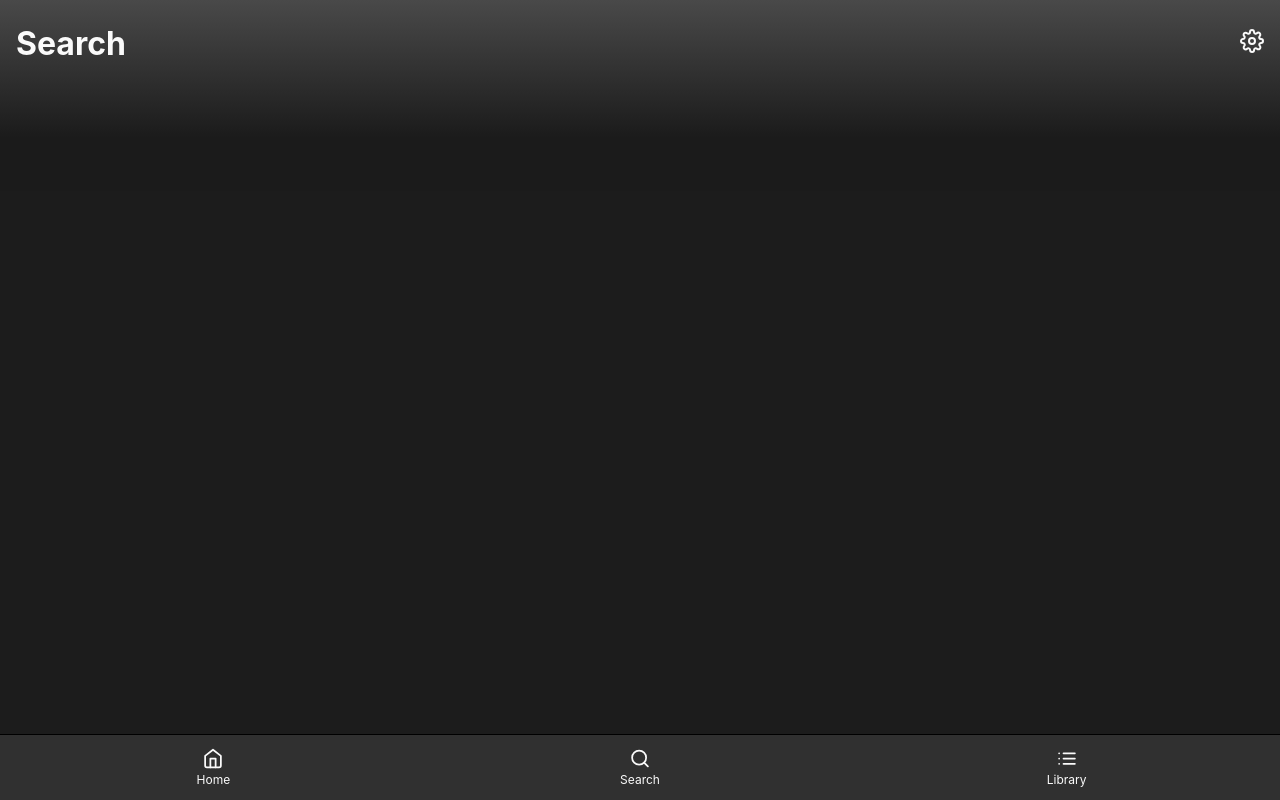
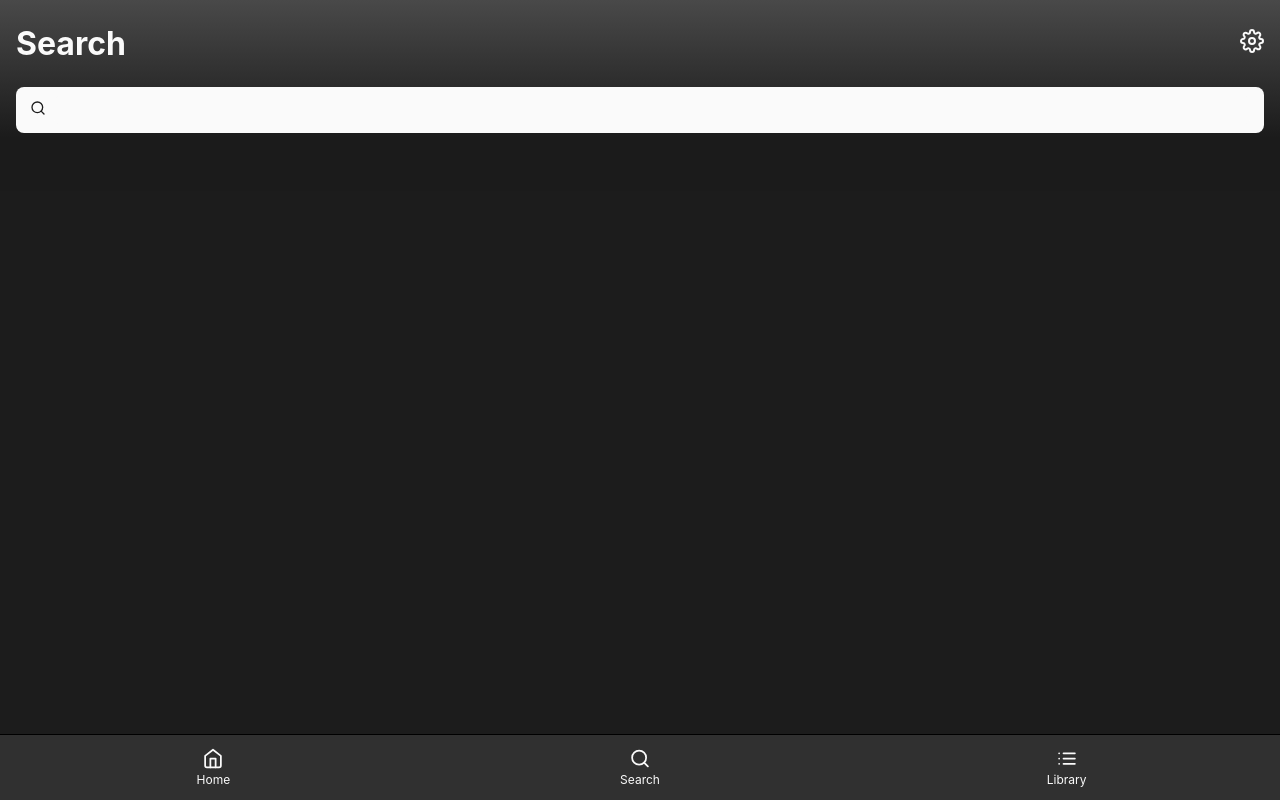
Before and after one commit to ethanling/trash-talkers-learn, a React (Create React App) app: page /search in a window 1280 px wide. Built offline with nearby package versions, Linux system fonts and the light colour scheme.

Commit message:
Update search

```diff
--- a/src/index.css
+++ b/src/index.css
@@ -9,7 +9,13 @@ body {
     'Ubuntu', 'Cantarell', 'Fira Sans', 'Droid Sans', 'Helvetica Neue',
     sans-serif;
 	-webkit-font-smoothing: antialiased;
-	-moz-osx-font-smoothing: grayscale;
+    -moz-osx-font-smoothing: grayscale;
+    background: #1c1c1c;
+    background: linear-gradient(
+        180deg,
+        rgba(73, 73, 73, 1) 0%,
+        rgba(27, 27, 27, 100) 72%
+    );
 }
 
 code {
--- a/src/pages/Search.js
+++ b/src/pages/Search.js
@@ -1,6 +1,8 @@
 import React from 'react';
 import styled from 'styled-components';
+// Components
 import Header from '../components/Header'
+import SearchBar from '../components/SearchBar';
 // Styles
 import { StyledPageContainer } from '../styles/Global';
 
@@ -9,6 +11,8 @@ const Search  = () => {
 	return (
 		<StyledPageContainer>
 			<Header title="Search"/>
+            <SearchBar />
+
 		</StyledPageContainer>
 	)
 }
--- a/src/styles/Global.js
+++ b/src/styles/Global.js
@@ -6,5 +6,5 @@ export const StyledPageTitle = styled.h1`
 
 export const StyledPageContainer = styled.div`
 	flex: 1;
-	padding: 0 0 5em 0;
+	padding: 0 0 4em 0;
 `;
```
